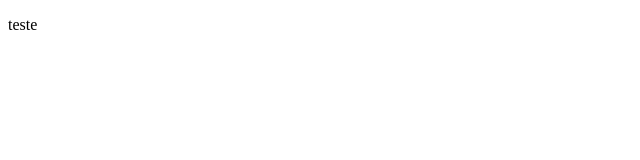
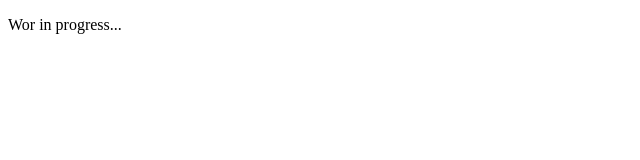
Before and after one commit to pmbs1978/pmbs1978.github.io, a plain HTML site: page index.html in a window 1280 px wide. Shown: the whole page, without its empty margins (0-640 px from the left). Drawn offline with Linux system fonts and the light colour scheme.

Commit message:
Update index.html

```diff
--- a/index.html
+++ b/index.html
@@ -7,6 +7,6 @@
     <title>pmbs1978</title>
 </head>
 <body>
-    <p>teste</p>
+    <p>Wor in progress...</p>
 </body>
 </html>
```
